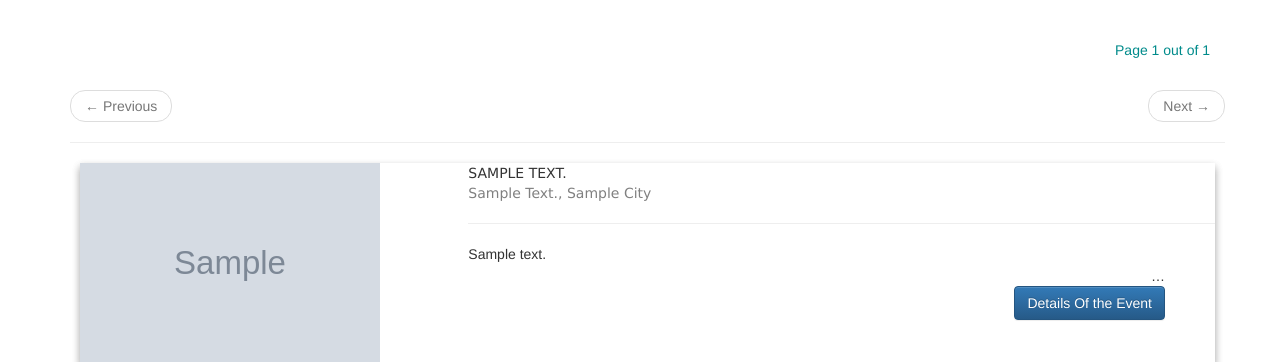
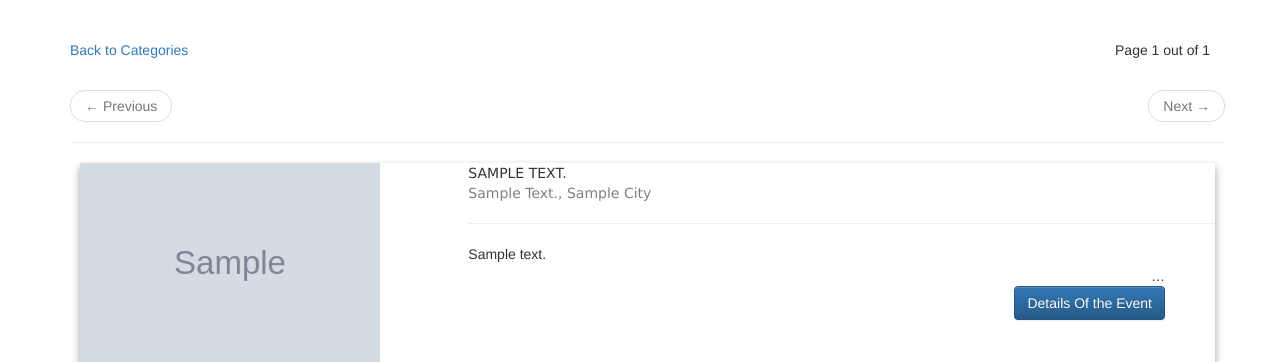
Before and after one commit to swatisaoji1/eventbrite-demo, a Django app: page /events/1/ in a window 1280 px wide. Shown: the part 52-414 px from the top of the page. Run offline with Django 3.2, Linux system fonts and the light colour scheme; tables that the repository leaves empty hold one stand-in row (values such as "Sample post"); grey boxes marked "Sample" are stand-in pictures; a database or web service that is not in the repository returns one stand-in record (values such as "Sample title"); data that the repository does not hold is empty; some libraries are stand-ins or nearby versions.

Commit message:
added image for no-image error, also added link back to categories on event page for usability

```diff
--- a/events/templates/events/events.html
+++ b/events/templates/events/events.html
@@ -4,6 +4,7 @@
 <div class="container pagination">
 
 	<div class="container row">
+		<a href="/"> Back to Categories </a>
 		<p class="pull-right">Page {{data.meta.page_number}} out of {{data.meta.page_count}} </p>
 	</div>
 	<nav>
--- a/static/css/stylesheet.css
+++ b/static/css/stylesheet.css
@@ -3,9 +3,6 @@ h1{
 	color:red;
 }
 
-.pagination p{
-	color: #008B8B;
-}
 
 .checkbox-grid li {
     display: block;
```
Also changed, not shown: static/images/no-image.jpeg (added).
